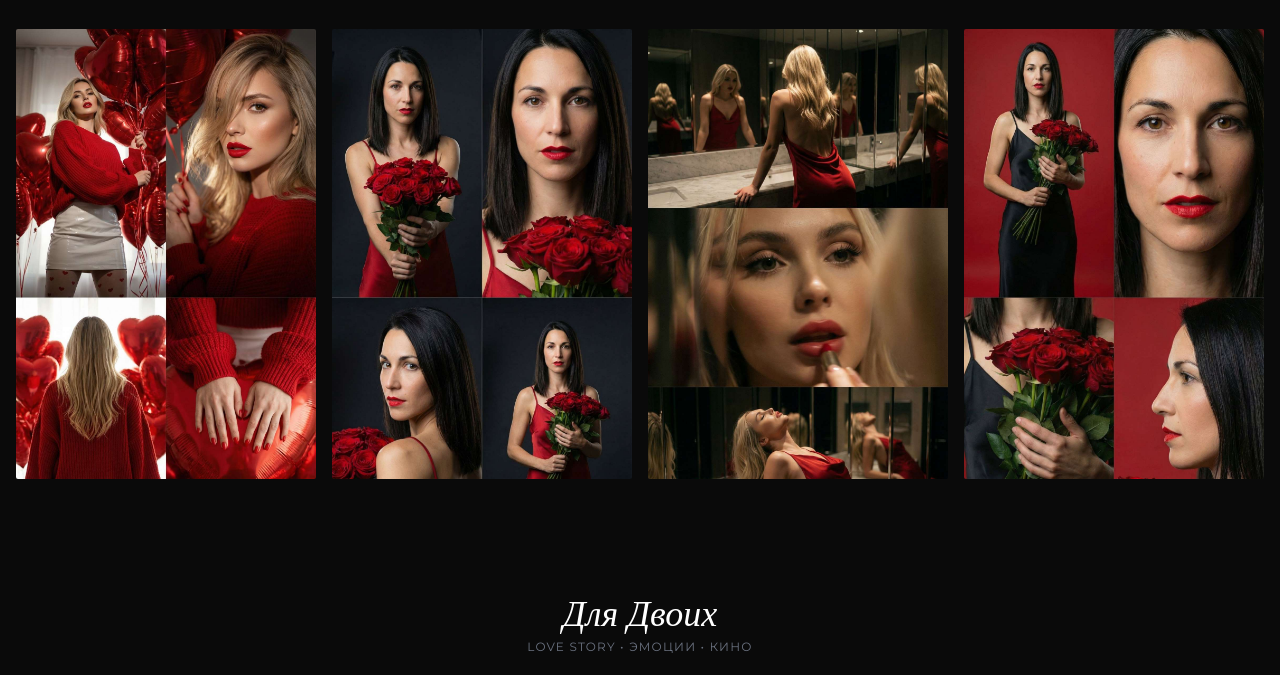
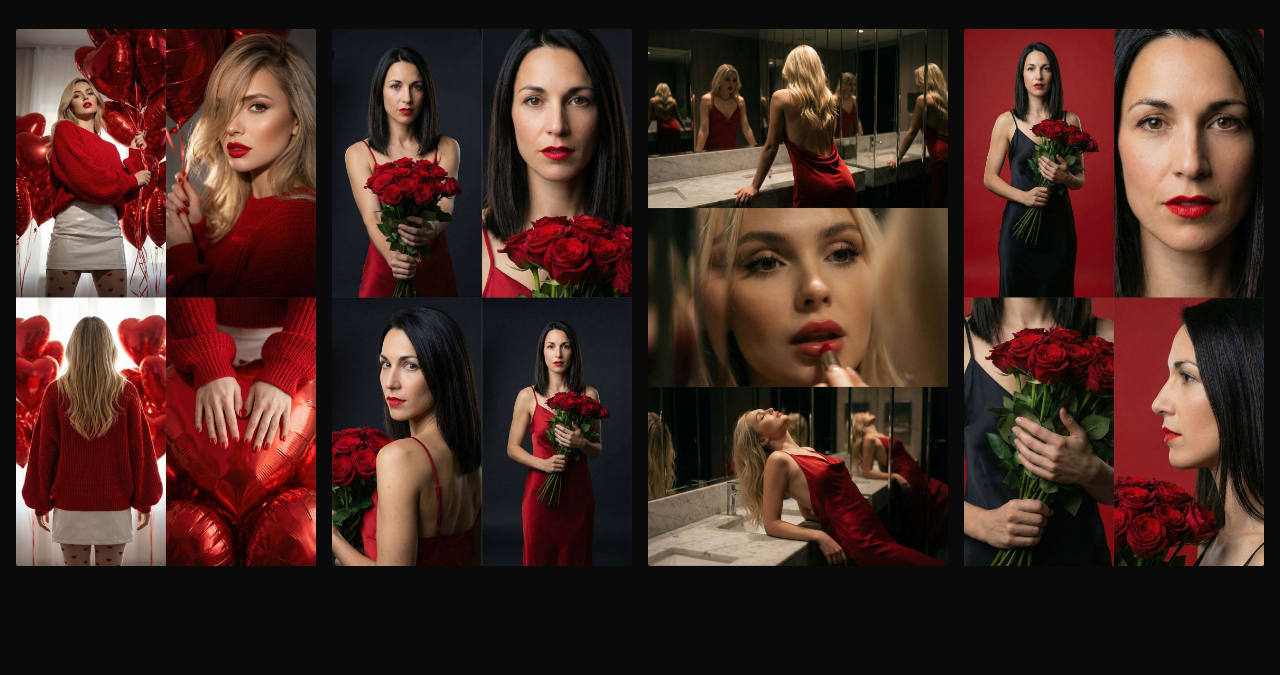
Before and after one commit to raislena77-sketch/love-story, a plain HTML site: page index.html in a window 1280 px wide. Shown: the part 618-1293 px from the top of the page. Drawn offline with nearby package versions, Linux system fonts and the light colour scheme; a web font is replaced by a local one.

Commit message:
Add files via upload

```diff
--- a/index.html
+++ b/index.html
@@ -13,14 +13,13 @@
 
            /* Стиль для фото - ЖЕСТКИЙ ВАРИАНТ */
          /* Финальный стиль для правильных портретов */
+       /* Стиль для формата 9:16 (Сторис) */
     .portrait-img {
         width: 100%;
-        height: 100%; /* Заполняем контейнер */
-        aspect-ratio: 2/3; /* Идеальная портретная пропорция (как в камере) */
-        object-fit: cover; /* Заполняет рамку без искажений (не растягивает) */
-        object-position: top center; /* ГЛАВНОЕ: Держит фокус на головах! */
+        height: auto !important; /* Родная высота. Запрещает растягивать и сжимать */
+        display: block;
         border-radius: 2px;
-        display: block;
+        /* Убираем все object-fit, чтобы не обрезалось ни пикселя */
     }
     </style>
 </head>
```
